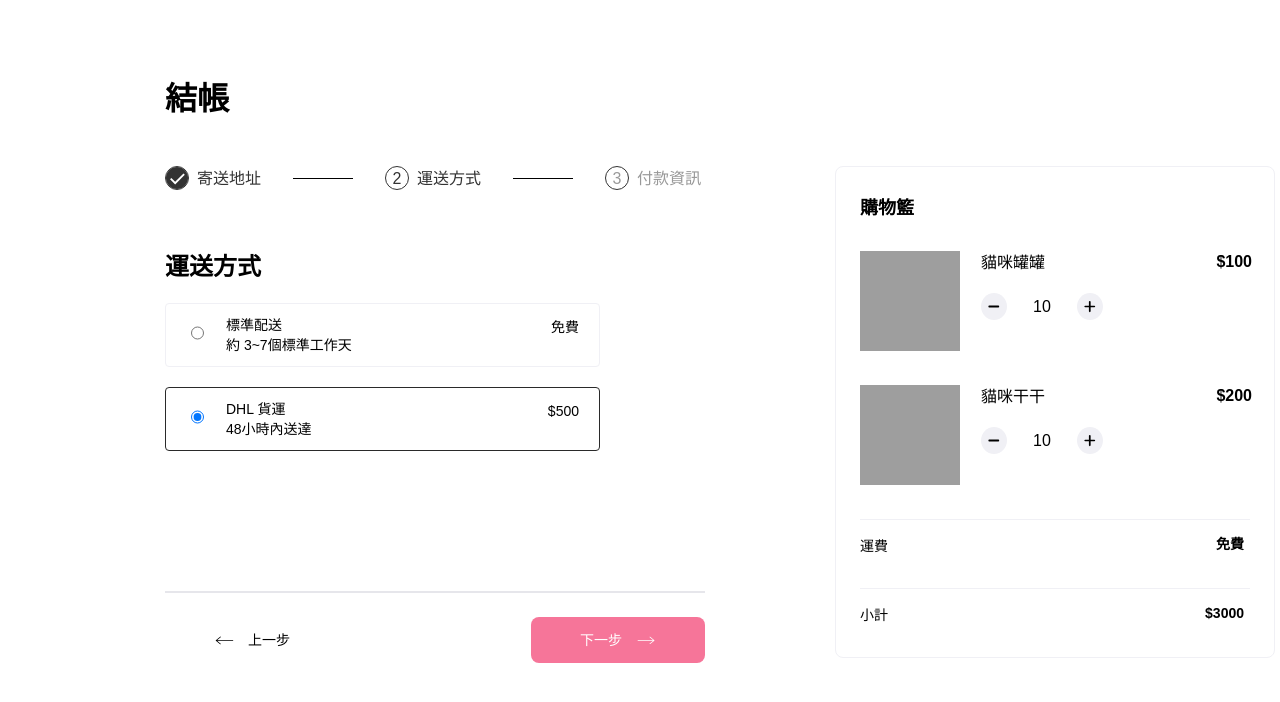
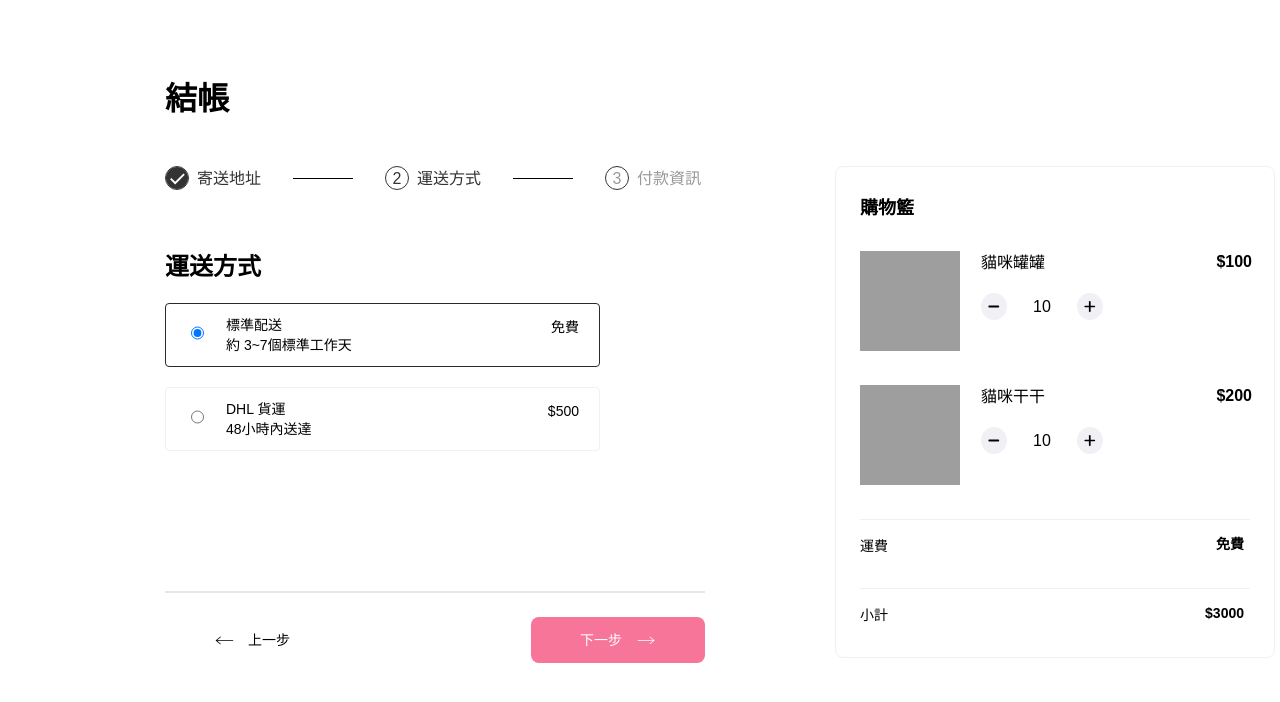
Before and after one commit to kignite/alpha-shop, a React (Create React App) app: page / in a window 1280 px wide. Both pictures are taken after a click on the button "下一步". Shown: the top 702 px of the page. Built offline with nearby package versions, Linux system fonts and the light colour scheme; grey boxes are pictures that could not be loaded.

Commit message:
移除ProgressControl中不需要的參數

```diff
--- a/src/components/Main/ProgressControl/ProgressControl.jsx
+++ b/src/components/Main/ProgressControl/ProgressControl.jsx
@@ -4,7 +4,7 @@ import { ReactComponent as RightArrow } from "../../../icons/right-arrow.svg";
 import { ReactComponent as LeftArrow } from "../../../icons/left-arrow.svg";
 
 export default function ProgressControl({ page, setPage }) {
-  function PrevBtn({ page, setPage }) {
+  function PrevBtn({ setPage }) {
     return (
       <button className="prev" onClick={() => setPage(page => page - 1)}>
         上一步
@@ -13,7 +13,7 @@ export default function ProgressControl({ page, setPage }) {
     )
   }
 
-  function NextBtn({ page, setPage }) {
+  function NextBtn({ setPage }) {
     return (
       <button className="next" onClick={() => setPage(page => page + 1)}>
         下一步
@@ -24,7 +24,7 @@ export default function ProgressControl({ page, setPage }) {
 
   function CompleteBtn() {
     return (
-      <button className="next" onClick={() => setPage(page)}>
+      <button className="next" onClick={() => alert("已確認您的訂單")}>
         確認下單
       </button>
     )
@@ -32,9 +32,9 @@ export default function ProgressControl({ page, setPage }) {
   }
   return (
     <section className="buttonGroup">
-      {page === 1 && <NextBtn page={1} setPage={setPage} />}
-      {page === 2 && <><PrevBtn page={2} setPage={setPage} /><NextBtn page={2} setPage={setPage} /></>}
-      {page === 3 && <><PrevBtn page={3} setPage={setPage} /><CompleteBtn page={3} setPage={setPage} /></>}
+      {page === 1 && <NextBtn  setPage={setPage} />}
+      {page === 2 && <><PrevBtn setPage={setPage} /><NextBtn setPage={setPage} /></>}
+      {page === 3 && <><PrevBtn setPage={setPage} /><CompleteBtn /></>}
     </section>
   );
 }
--- a/src/components/Main/Step/Step2.jsx
+++ b/src/components/Main/Step/Step2.jsx
@@ -1,17 +1,9 @@
 import "./Step2.scss"
 
 const shippingData = [
-  { title: "標準配送", price: 0, period: "約 3~7個標準工作天" },
-  { title: "DHL 貨運", price: 500, period: "48小時內送達" },
+  { id: 0, title: "標準配送", price: 0, period: "約 3~7個標準工作天" },
+  { id: 1, title: "DHL 貨運", price: 500, period: "48小時內送達" },
 ]
-
-// 兩種寫法
-// function PriceJudge({ price }) {
-//   if (price === 0) {
-//     return "免費"
-//   }
-//   return "$" + price
-// }
 
 function PriceJudge({ price }) {
   return (
@@ -23,14 +15,15 @@ function PriceJudge({ price }) {
 
 
 
-function ShippingInfo(info) {
+function ShippingInfo({ shippingData }) {
   return (
     <>
       {
-        info.data.map(item =>
-
+        shippingData.map(item =>
           <div className="shippingRadio" key={item.title}>
-            <input type="radio" name="shipping" defaultChecked={true} />
+            {item.id === 0 ?
+              <input type="radio" name="shipping" defaultChecked={true} /> :
+              <input type="radio" name="shipping" />}
             <div className="shippingInfo">
               <div className="shippingTitle">{item.title}</div>
               <div className="shippingPrice"><PriceJudge price={item.price} /></div>
@@ -49,7 +42,7 @@ export default function Step2() {
     <section className="stepTwo">
       <h3 className="formTitle">運送方式</h3>
       <div className="stepoTwoContainer">
-        <ShippingInfo data={shippingData} />
+        <ShippingInfo shippingData={shippingData} />
       </div>
 
     </section>
--- a/src/components/Main/StepProgress/StepProgress.jsx
+++ b/src/components/Main/StepProgress/StepProgress.jsx
@@ -1,7 +1,7 @@
 import "./StepProgress.scss"
 
 export default function StepProgress(page, setPage) {
-  console.log(page.page)
+  // console.log(page.page)
   return (
     <section className="stepProgress">
       <h2 className="registerTitle">結帳</h2>
```
